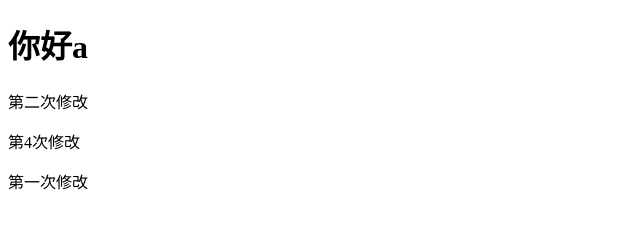
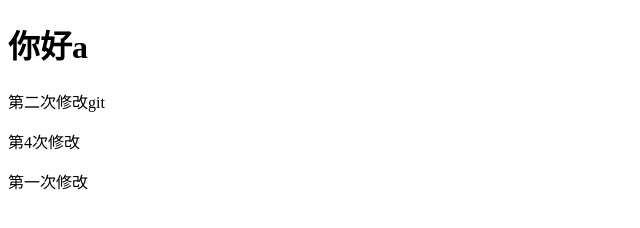
Before and after one commit to meLuoBin/0612.js, a plain HTML site: page index.html in a window 1280 px wide. Shown: the full height of the page, 0-640 px from the left. Drawn offline with Linux system fonts and the light colour scheme.

Commit message:
git修改
Git修改

```diff
--- a/index.html
+++ b/index.html
@@ -6,7 +6,7 @@
 	</head>
 	<body>
 		<h1>你好a</h1>
-		<p>第二次修改</p>
+		<p>第二次修改git</p>
 		<p>第4次修改</p>
 		<p>第一次修改</p>
 	</body>
```
